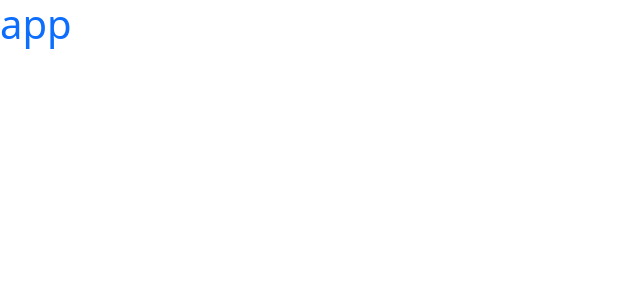
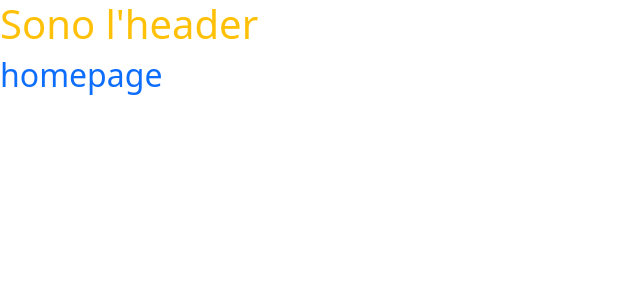
Before and after one commit to marcotristani/webapp-react, a React (Vite) app: page / in a window 1280 px wide. Shown: the top 300 px of the page, without its empty margins (0-640 px from the left). Built offline with nearby package versions, Linux system fonts and the light colour scheme.

Commit message:
flat: creato layout principale e pagina home

```diff
--- a/index.html
+++ b/index.html
@@ -5,7 +5,7 @@
     <link
       rel="icon"
       type="image/svg+xml"
-      href="/public/movie-svgrepo-com.svg"
+      href="/assets/movie-svgrepo-com.svg"
     />
     <meta name="viewport" content="width=device-width, initial-scale=1.0" />
     <title>Movies</title>
--- a/src/App.jsx
+++ b/src/App.jsx
@@ -1,7 +1,24 @@
 import "./App.css";
 
+//importo librerie
+import { BrowserRouter, Route, Routes } from "react-router-dom";
+
+//importo pages
+import Homepage from "./pages/Homepage";
+
+//importo layout
+import MainLayout from "./layouts/MainLayout";
+
 function App() {
-  return <h1 className="text-primary">app</h1>;
+  return (
+    <BrowserRouter>
+      <Routes>
+        <Route element={<MainLayout />}>
+          <Route index element={<Homepage />} />
+        </Route>
+      </Routes>
+    </BrowserRouter>
+  );
 }
 
 export default App;
--- /dev/null
+++ b/src/layouts/MainLayout.jsx
@@ -0,0 +1,15 @@
+import { Outlet } from "react-router-dom";
+
+function MainLayout() {
+  return (
+    <>
+      <header>
+        <h1 className="text-warning">Sono l'header</h1>
+      </header>
+      <main>
+        <Outlet />
+      </main>
+    </>
+  );
+}
+export default MainLayout;
--- /dev/null
+++ b/src/pages/Homepage.jsx
@@ -0,0 +1,4 @@
+function Homepage() {
+  return <h2 className="text-primary">homepage</h2>;
+}
+export default Homepage;
```
Also changed, not shown: src/assets/movie-svgrepo-com.svg (renamed from public/movie-svgrepo-com.svg).
